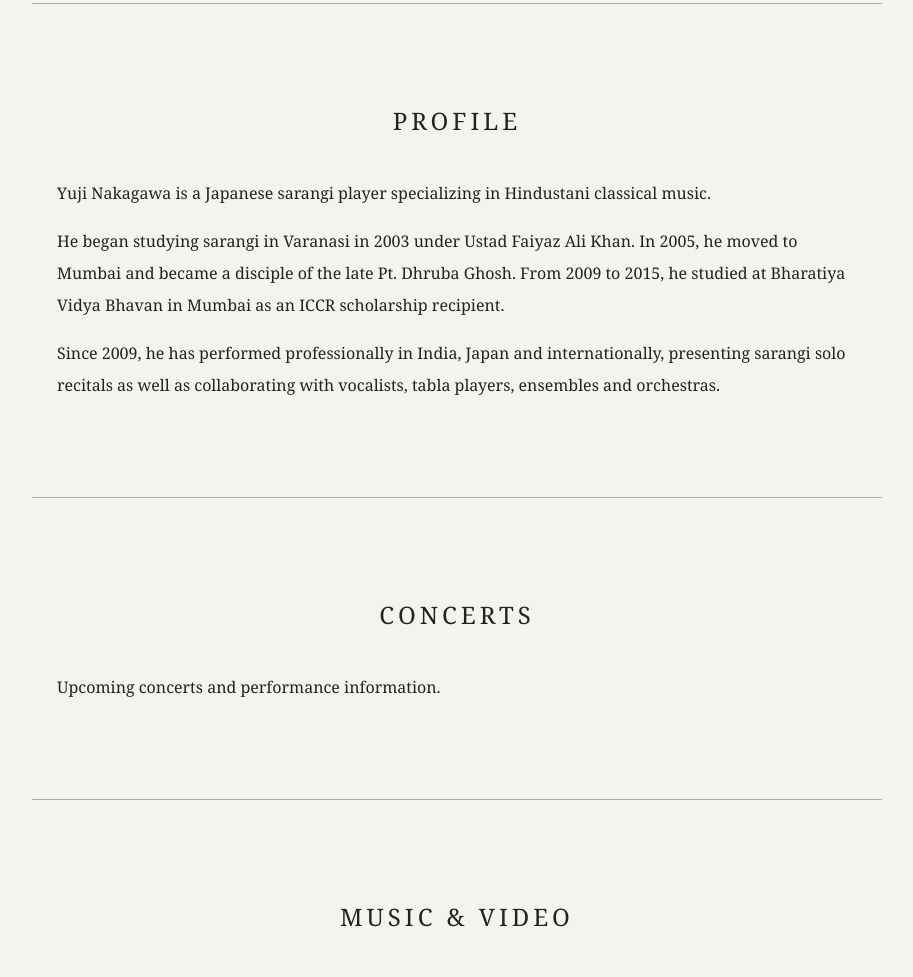
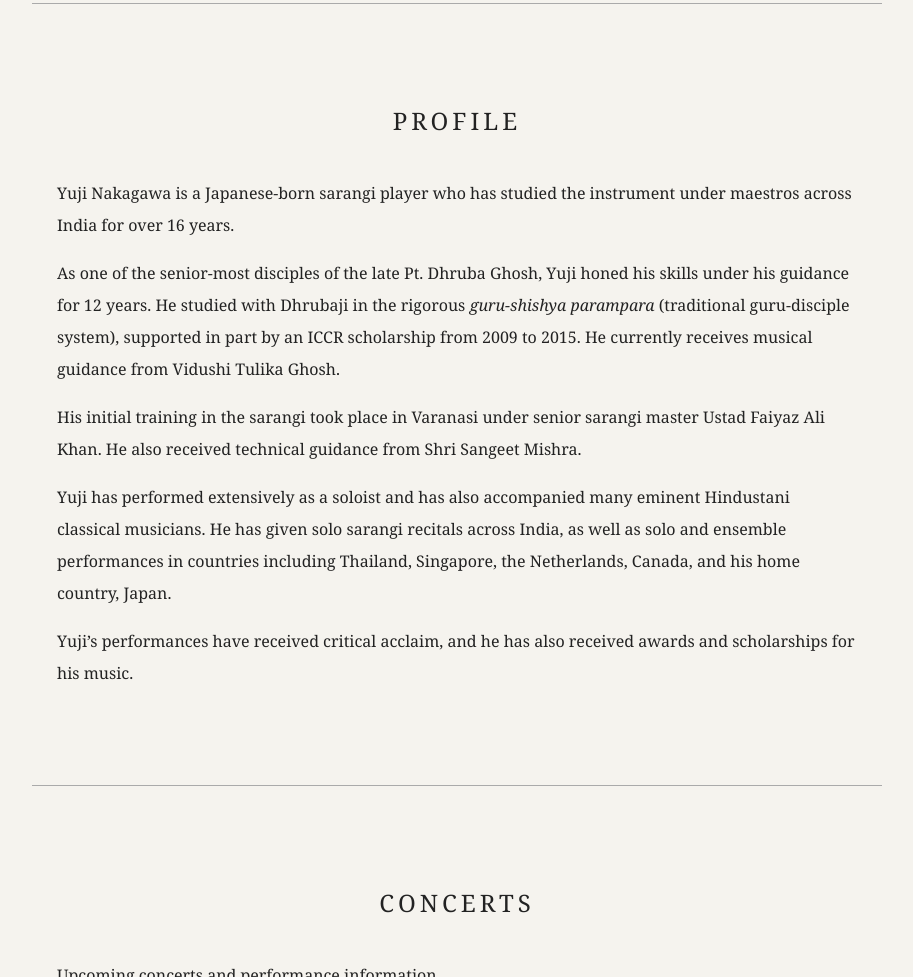
Before and after one commit to yujisarangi-gif/yuji-website, a plain HTML site: page index.html in a window 1280 px wide. Shown: the part 1170-2147 px from the top of the page, without its empty margins (183-1096 px from the left). Drawn offline with Linux system fonts and the light colour scheme.

Commit message:
Update index.html

```diff
--- a/index.html
+++ b/index.html
@@ -167,26 +167,40 @@ footer {
 <div class="en">
 
 <p>
-Yuji Nakagawa is a Japanese sarangi player specializing
-in Hindustani classical music.
+Yuji Nakagawa is a Japanese-born sarangi player who has studied
+the instrument under maestros across India for over 16 years.
 </p>
 
 <p>
-He began studying sarangi in Varanasi in 2003 under
-Ustad Faiyaz Ali Khan. In 2005, he moved to Mumbai and
-became a disciple of the late Pt. Dhruba Ghosh.
-From 2009 to 2015, he studied at Bharatiya Vidya Bhavan
-in Mumbai as an ICCR scholarship recipient.
+As one of the senior-most disciples of the late Pt. Dhruba Ghosh,
+Yuji honed his skills under his guidance for 12 years.
+He studied with Dhrubaji in the rigorous <i>guru-shishya parampara</i>
+(traditional guru-disciple system), supported in part by an ICCR
+scholarship from 2009 to 2015.
+He currently receives musical guidance from Vidushi Tulika Ghosh.
 </p>
 
 <p>
-Since 2009, he has performed professionally in India,
-Japan and internationally, presenting sarangi solo
-recitals as well as collaborating with vocalists,
-tabla players, ensembles and orchestras.
+His initial training in the sarangi took place in Varanasi under
+senior sarangi master Ustad Faiyaz Ali Khan.
+He also received technical guidance from Shri Sangeet Mishra.
+</p>
+
+<p>
+Yuji has performed extensively as a soloist and has also accompanied
+many eminent Hindustani classical musicians.
+He has given solo sarangi recitals across India, as well as solo and
+ensemble performances in countries including Thailand, Singapore,
+the Netherlands, Canada, and his home country, Japan.
+</p>
+
+<p>
+Yuji’s performances have received critical acclaim, and he has also
+received awards and scholarships for his music.
 </p>
 
 </div>
+
 
 <div class="jp">
 
```
